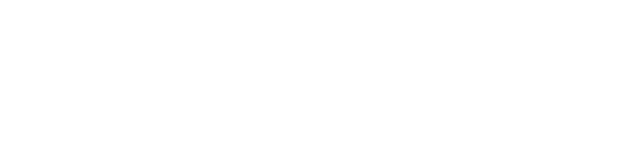
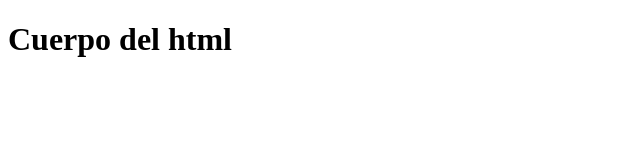
Before and after one commit to eleenajimenez/Curso-git, a plain HTML site: page index.html in a window 1280 px wide. Shown: the whole page, without its empty margins (0-640 px from the left). Drawn offline with Linux system fonts and the light colour scheme.

Commit message:
Se agrego el cuerpo al index

```diff
--- a/index.html
+++ b/index.html
@@ -7,6 +7,6 @@
     <title>Título</title>
 </head>
 <body>
-
+    <h1> Cuerpo del html </h1>
 </body>
 </html>
```
